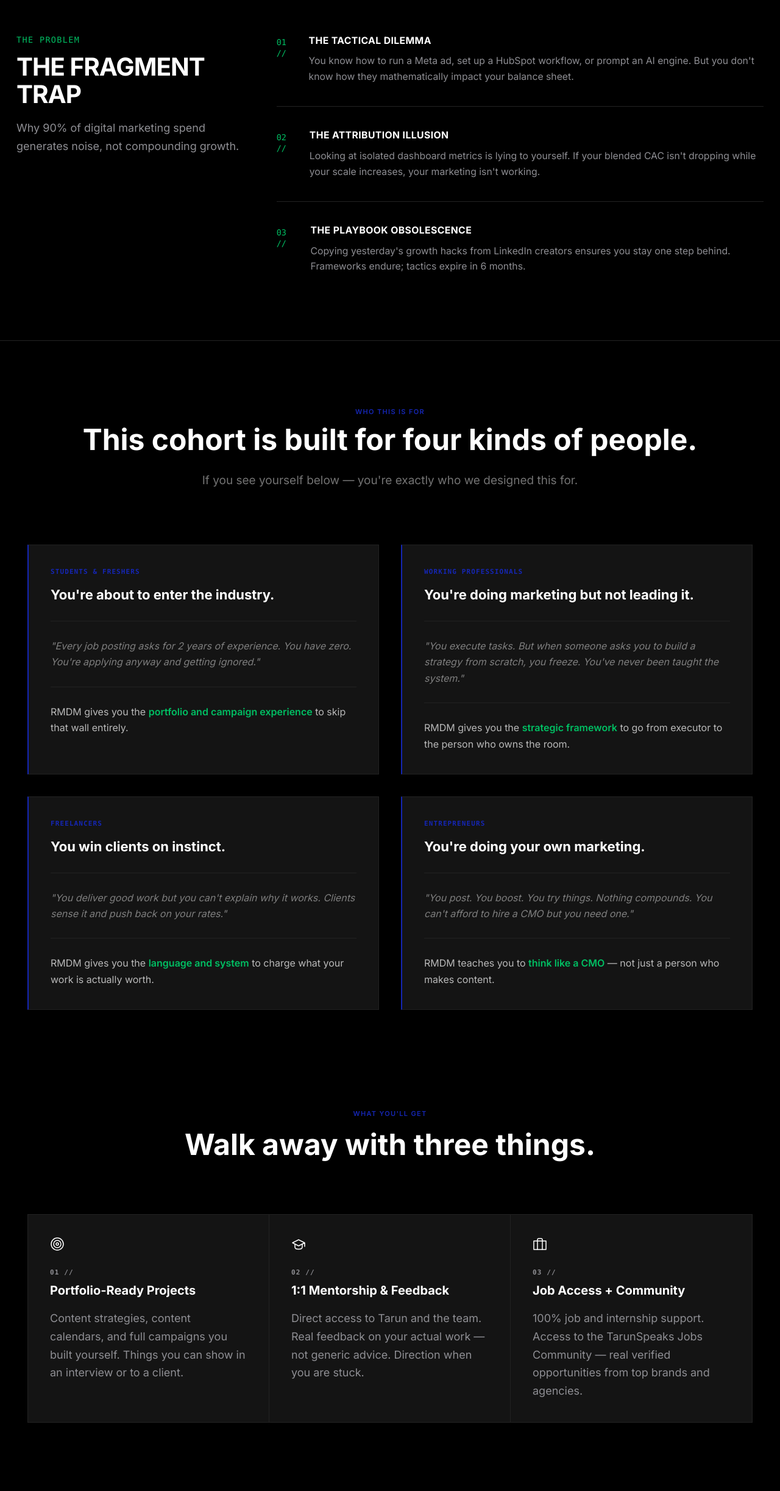
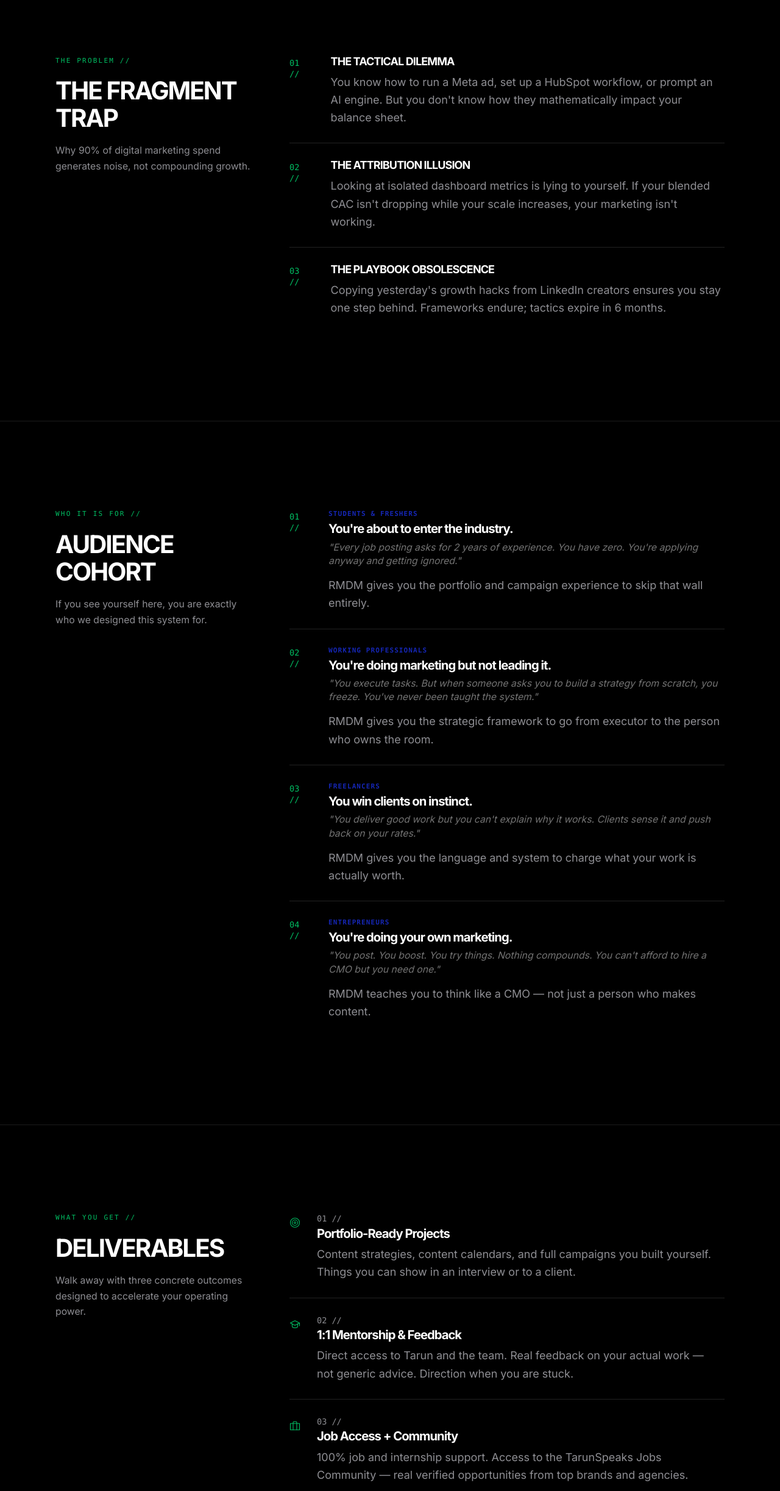
Before and after one commit to RevanthTadavarthi/tarunspeaks-landing, a Next.js app: page / in a window 1280 px wide. Shown: the part 1201-3646 px from the top of the page at 61% size. Built offline with nearby package versions, Linux system fonts and the light colour scheme.

Commit message:
design: complete global layout harmonization - 2-column asymmetric layout

```diff
--- a/components/ProblemSection.tsx
+++ b/components/ProblemSection.tsx
@@ -26,32 +26,32 @@ export default function ProblemSection() {
   return (
     <section
       ref={ref}
-      className={`py-24 px-6 max-w-6xl mx-auto border-b border-[#222222] reveal ${isVisible ? 'show' : ''}`}
+      className={`w-full border-b border-[#1b1b1b] py-24 md:py-32 bg-black reveal ${isVisible ? 'show' : ''}`}
     >
-      <div className="grid grid-cols-1 lg:grid-cols-3 gap-12">
-        {/* Left Column: Sticky Section Layout */}
-        <div className="lg:col-span-1 lg:sticky lg:top-24 h-fit">
-          <span className="font-mono text-xs text-[#00bf63] tracking-[0.1em] uppercase mb-3 block">
-            THE PROBLEM
+      <div className="max-w-5xl mx-auto px-6 grid grid-cols-1 md:grid-cols-3 gap-12 w-full">
+        {/* Left Grid Matrix Column */}
+        <div className="md:col-span-1">
+          <span className="font-mono text-[11px] tracking-[0.2em] text-[#00bf63] mb-4 uppercase block">
+            THE PROBLEM //
           </span>
-          <h2 className="text-3xl sm:text-4xl font-bold tracking-tight uppercase text-white mb-4">
+          <h2 className="text-2xl md:text-4xl font-bold tracking-tighter text-[#ffffff] leading-[1.05] uppercase">
             The Fragment Trap
           </h2>
-          <p className="text-[#8e8e93] text-sm md:text-base leading-relaxed">
+          <p className="text-[#8e8e93] text-sm leading-relaxed mt-4">
             Why 90% of digital marketing spend generates noise, not compounding growth.
           </p>
         </div>
 
-        {/* Right Column: Vertical Sequence with dividers */}
-        <div className="lg:col-span-2 divide-y divide-[#222222]">
+        {/* Right Grid Matrix Column */}
+        <div className="md:col-span-2 flex flex-col justify-start">
           {DILEMMAS.map((item) => (
-            <div key={item.id} className="py-8 first:pt-0 last:pb-0 flex gap-6 items-start">
-              <span className="font-mono text-xs text-[#00bf63] pt-1">{item.id} //</span>
+            <div key={item.id} className="border-b border-[#222222] py-6 first:pt-0 last:border-b-0 flex gap-6 items-start">
+              <span className="font-mono text-xs text-[#00bf63] pt-0.5">{item.id} //</span>
               <div>
-                <h4 className="font-bold tracking-wide text-sm uppercase text-white mb-2">
+                <h4 className="font-bold tracking-tighter text-base text-white mb-2 leading-[1.05]">
                   {item.label}
                 </h4>
-                <p className="text-[#8e8e93] text-sm leading-relaxed">
+                <p className="text-[#8e8e93] text-sm md:text-base leading-relaxed tracking-normal max-w-xl">
                   {item.desc}
                 </p>
               </div>
--- a/components/WhatYoullGetCards.tsx
+++ b/components/WhatYoullGetCards.tsx
@@ -15,7 +15,7 @@ export default function WhatYoullGetCards({ id }: WhatYoullGetCardsProps) {
       title: "Portfolio-Ready Projects",
       desc: "Content strategies, content calendars, and full campaigns you built yourself. Things you can show in an interview or to a client.",
       icon: (
-        <svg xmlns="http://www.w3.org/2000/svg" width="24" height="24" viewBox="0 0 24 24" fill="none" stroke="currentColor" strokeWidth="1.5" strokeLinecap="round" strokeLinejoin="round">
+        <svg xmlns="http://www.w3.org/2000/svg" width="18" height="18" viewBox="0 0 24 24" fill="none" stroke="currentColor" strokeWidth="1.5" strokeLinecap="round" strokeLinejoin="round" className="text-[#00bf63]">
           <circle cx="12" cy="12" r="10" />
           <circle cx="12" cy="12" r="6" />
           <circle cx="12" cy="12" r="2" />
@@ -27,7 +27,7 @@ export default function WhatYoullGetCards({ id }: WhatYoullGetCardsProps) {
       title: "1:1 Mentorship & Feedback",
       desc: "Direct access to Tarun and the team. Real feedback on your actual work — not generic advice. Direction when you are stuck.",
       icon: (
-        <svg xmlns="http://www.w3.org/2000/svg" width="24" height="24" viewBox="0 0 24 24" fill="none" stroke="currentColor" strokeWidth="1.5" strokeLinecap="round" strokeLinejoin="round">
+        <svg xmlns="http://www.w3.org/2000/svg" width="18" height="18" viewBox="0 0 24 24" fill="none" stroke="currentColor" strokeWidth="1.5" strokeLinecap="round" strokeLinejoin="round" className="text-[#00bf63]">
           <path d="M22 10v6M2 10l10-5 10 5-10 5z" />
           <path d="M6 12v5c0 2 2.5 3.5 6 3.5s6-1.5 6-3.5v-5" />
         </svg>
@@ -38,7 +38,7 @@ export default function WhatYoullGetCards({ id }: WhatYoullGetCardsProps) {
       title: "Job Access + Community",
       desc: "100% job and internship support. Access to the TarunSpeaks Jobs Community — real verified opportunities from top brands and agencies.",
       icon: (
-        <svg xmlns="http://www.w3.org/2000/svg" width="24" height="24" viewBox="0 0 24 24" fill="none" stroke="currentColor" strokeWidth="1.5" strokeLinecap="round" strokeLinejoin="round">
+        <svg xmlns="http://www.w3.org/2000/svg" width="18" height="18" viewBox="0 0 24 24" fill="none" stroke="currentColor" strokeWidth="1.5" strokeLinecap="round" strokeLinejoin="round" className="text-[#00bf63]">
           <rect x="2" y="7" width="20" height="14" rx="0" ry="0" />
           <path d="M16 21V5a2 2 0 0 0-2-2h-4a2 2 0 0 0-2 2v16" />
         </svg>
@@ -47,36 +47,44 @@ export default function WhatYoullGetCards({ id }: WhatYoullGetCardsProps) {
   ];
 
   return (
-    <section id={id} ref={ref} className={`py-16 md:pt-12 md:pb-24 px-5 md:px-10 reveal ${isVisible ? 'show' : ''}`}>
-      <div className="max-w-[1200px] mx-auto">
-        <div className="text-center mb-16 lg:mb-20">
-          <div className="text-[11px] uppercase tracking-[0.12em] text-[#1526b4] mb-4 font-semibold">
-            WHAT YOU'LL GET
-          </div>
-          <h2 className="text-4xl sm:text-5xl lg:text-[48px] font-bold leading-[1.10] text-white">
-            Walk away with three things.
+    <section
+      id={id}
+      ref={ref}
+      className={`w-full border-b border-[#1b1b1b] py-24 md:py-32 bg-black reveal ${isVisible ? 'show' : ''}`}
+    >
+      <div className="max-w-5xl mx-auto px-6 grid grid-cols-1 md:grid-cols-3 gap-12 w-full">
+        {/* Left Grid Matrix Column */}
+        <div className="md:col-span-1">
+          <span className="font-mono text-[11px] tracking-[0.2em] text-[#00bf63] mb-4 uppercase block">
+            WHAT YOU GET //
+          </span>
+          <h2 className="text-2xl md:text-4xl font-bold tracking-tighter text-[#ffffff] leading-[1.05] uppercase">
+            Deliverables
           </h2>
+          <p className="text-[#8e8e93] text-sm leading-relaxed mt-4">
+            Walk away with three concrete outcomes designed to accelerate your operating power.
+          </p>
         </div>
 
-        <div className="grid grid-cols-1 md:grid-cols-3 gap-0 border border-[#222222]">
+        {/* Right Grid Matrix Column */}
+        <div className="md:col-span-2 flex flex-col justify-start">
           {items.map((item, index) => (
             <div
               key={index}
-              className="bg-[#141414] p-8 flex flex-col text-left min-h-[260px] border-b md:border-b-0 md:border-r border-[#222222] last:border-b-0 last:border-r-0 rounded-none"
-              style={{ animationDelay: `${index * 120}ms` }}
+              className="border-b border-[#222222] py-6 first:pt-0 last:border-b-0 flex gap-6 items-start"
             >
-              <div className="text-white shrink-0">
+              <div className="pt-1.5 shrink-0">
                 {item.icon}
               </div>
-              <div className="text-[11px] font-mono text-[#8e8e93] font-semibold mt-6 tracking-widest">
-                {item.number} //
+              <div>
+                <span className="font-mono text-xs text-[#8e8e93] block mb-1">{item.number} //</span>
+                <h3 className="text-lg font-bold text-white mb-2 tracking-tighter leading-[1.05]">
+                  {item.title}
+                </h3>
+                <p className="text-[#8e8e93] text-sm md:text-base leading-relaxed tracking-normal max-w-xl">
+                  {item.desc}
+                </p>
               </div>
-              <h3 className="text-white font-bold text-[20px] mt-2 leading-tight">
-                {item.title}
-              </h3>
-              <p className="text-[#8e8e93] text-sm md:text-base leading-[1.65] mt-4 flex-1">
-                {item.desc}
-              </p>
             </div>
           ))}
         </div>
--- a/components/WhoIsItFor.tsx
+++ b/components/WhoIsItFor.tsx
@@ -14,79 +14,70 @@ export default function WhoIsItFor({ id }: WhoIsItForProps) {
       label: "Students & freshers",
       title: "You're about to enter the industry.",
       empathy: "Every job posting asks for 2 years of experience. You have zero. You're applying anyway and getting ignored.",
-      pivotStart: "RMDM gives you the ",
-      pivotHighlight: "portfolio and campaign experience",
-      pivotEnd: " to skip that wall entirely.",
+      pivot: "RMDM gives you the portfolio and campaign experience to skip that wall entirely.",
     },
     {
       label: "Working professionals",
       title: "You're doing marketing but not leading it.",
       empathy: "You execute tasks. But when someone asks you to build a strategy from scratch, you freeze. You've never been taught the system.",
-      pivotStart: "RMDM gives you the ",
-      pivotHighlight: "strategic framework",
-      pivotEnd: " to go from executor to the person who owns the room.",
+      pivot: "RMDM gives you the strategic framework to go from executor to the person who owns the room.",
     },
     {
       label: "Freelancers",
       title: "You win clients on instinct.",
       empathy: "You deliver good work but you can't explain why it works. Clients sense it and push back on your rates.",
-      pivotStart: "RMDM gives you the ",
-      pivotHighlight: "language and system",
-      pivotEnd: " to charge what your work is actually worth.",
+      pivot: "RMDM gives you the language and system to charge what your work is actually worth.",
     },
     {
       label: "Entrepreneurs",
       title: "You're doing your own marketing.",
       empathy: "You post. You boost. You try things. Nothing compounds. You can't afford to hire a CMO but you need one.",
-      pivotStart: "RMDM teaches you to ",
-      pivotHighlight: "think like a CMO",
-      pivotEnd: " — not just a person who makes content.",
+      pivot: "RMDM teaches you to think like a CMO — not just a person who makes content.",
     },
   ];
 
   return (
-    <section id={id} ref={ref} className={`py-16 lg:py-24 px-5 md:px-10 reveal ${isVisible ? 'show' : ''}`}>
-      <div className="max-w-[1200px] mx-auto">
-        <div className="text-center mb-16 lg:mb-20">
-          <div className="text-[11px] uppercase tracking-[0.12em] text-[#1526b4] mb-3 font-semibold">
-            Who this is for
-          </div>
-          <h2 className="text-4xl sm:text-5xl lg:text-[48px] font-bold leading-[1.10] text-[#FFFFFF] mb-6">
-            This cohort is built for four kinds of people.
+    <section
+      id={id}
+      ref={ref}
+      className={`w-full border-b border-[#1b1b1b] py-24 md:py-32 bg-black reveal ${isVisible ? 'show' : ''}`}
+    >
+      <div className="max-w-5xl mx-auto px-6 grid grid-cols-1 md:grid-cols-3 gap-12 w-full">
+        {/* Left Grid Matrix Column */}
+        <div className="md:col-span-1">
+          <span className="font-mono text-[11px] tracking-[0.2em] text-[#00bf63] mb-4 uppercase block">
+            WHO IT IS FOR //
+          </span>
+          <h2 className="text-2xl md:text-4xl font-bold tracking-tighter text-[#ffffff] leading-[1.05] uppercase">
+            Audience Cohort
           </h2>
-          <p className="text-[17px] md:text-[19px] leading-[1.65] text-white/45 max-w-[800px] mx-auto">
-            If you see yourself below — you're exactly who we designed this for.
+          <p className="text-[#8e8e93] text-sm leading-relaxed mt-4">
+            If you see yourself here, you are exactly who we designed this system for.
           </p>
         </div>
 
-        <div className="grid grid-cols-1 lg:grid-cols-2 gap-6 md:gap-8">
+        {/* Right Grid Matrix Column */}
+        <div className="md:col-span-2 flex flex-col justify-start">
           {personas.map((persona, index) => (
             <div
               key={index}
-              className="bg-[#141414] border border-[#222222] border-l-2 border-l-[#1526b4] p-8 rounded-none transition-colors duration-300 hover:border-l-[#00bf63]"
-              style={{ animationDelay: `${index * 100}ms` }}
+              className="border-b border-[#222222] py-6 first:pt-0 last:border-b-0 flex gap-6 items-start"
             >
-              <div className="text-[#1526b4] text-[11px] font-mono uppercase font-semibold tracking-widest mb-3">
+              <span className="font-mono text-xs text-[#00bf63] pt-0.5">0{index + 1} //</span>
+              <div className="w-full">
+                <div className="text-[#1526b4] text-[11px] font-mono uppercase font-semibold tracking-widest mb-1">
                   {persona.label}
                 </div>
-
-              <h3 className="text-[20px] md:text-[22px] font-bold text-white mb-6">
+                <h3 className="text-lg font-bold text-white mb-2 tracking-tighter leading-[1.05]">
                   {persona.title}
                 </h3>
-
-              <div className="h-[1px] w-full bg-[#222222] mb-6"></div>
-
-              <p className="italic text-white/45 text-[16px] leading-[1.65] mb-6">
+                <p className="italic text-white/45 text-sm mb-3">
                   "{persona.empathy}"
                 </p>
-
-              <div className="h-[1px] w-full bg-[#222222] mb-6"></div>
-
-              <p className="text-white/70 text-[16px] leading-[1.65]">
-                {persona.pivotStart}
-                <strong className="text-[#00bf63] font-semibold">{persona.pivotHighlight}</strong>
-                {persona.pivotEnd}
+                <p className="text-[#8e8e93] text-sm md:text-base leading-relaxed tracking-normal max-w-xl">
+                  {persona.pivot}
                 </p>
+              </div>
             </div>
           ))}
         </div>
```
Also changed, not shown: components/Curriculum.tsx (+32 -17 lines), components/FAQ.tsx (+29 -23 lines). Lines whose indentation alone changed are shown as unchanged.
